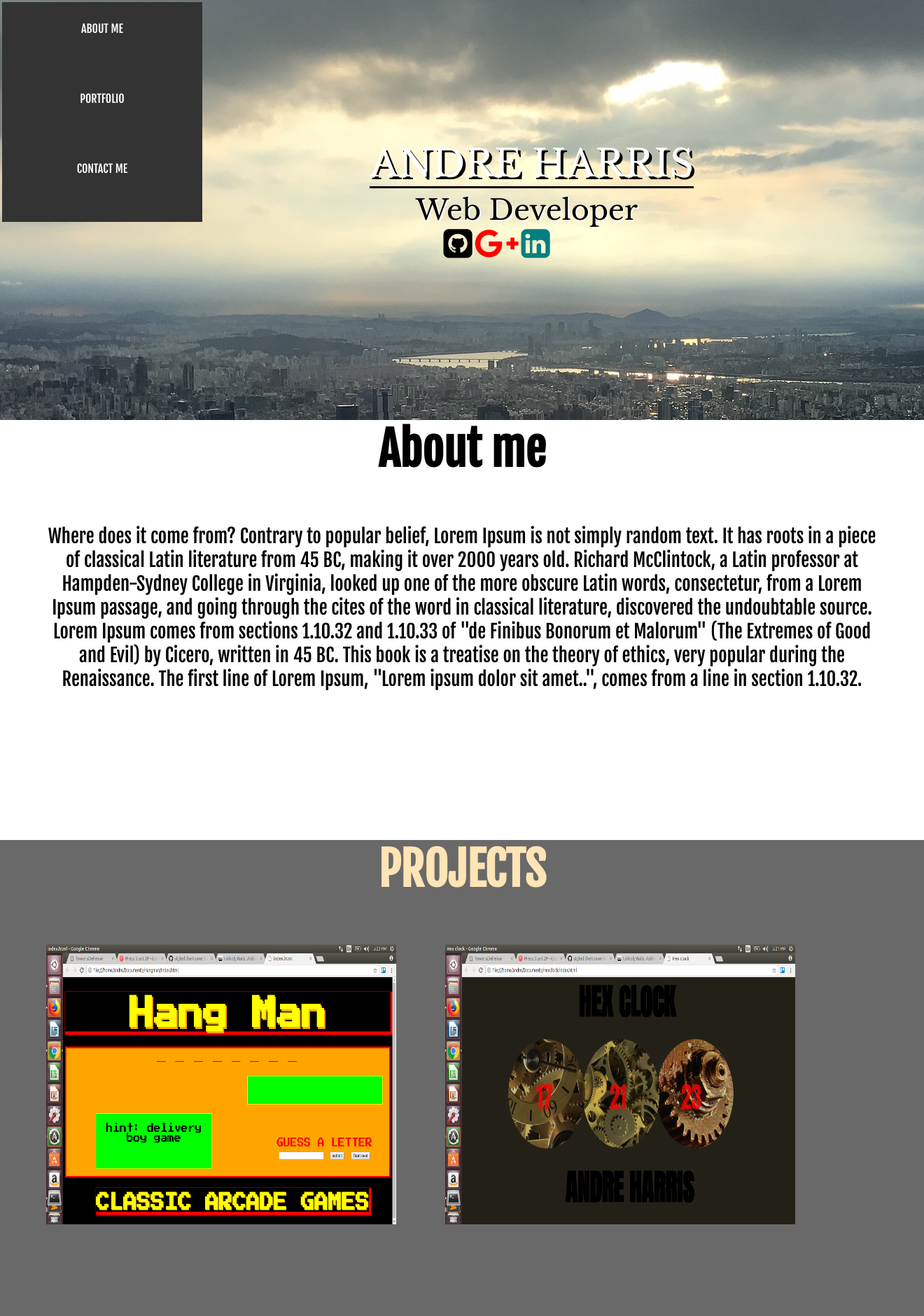
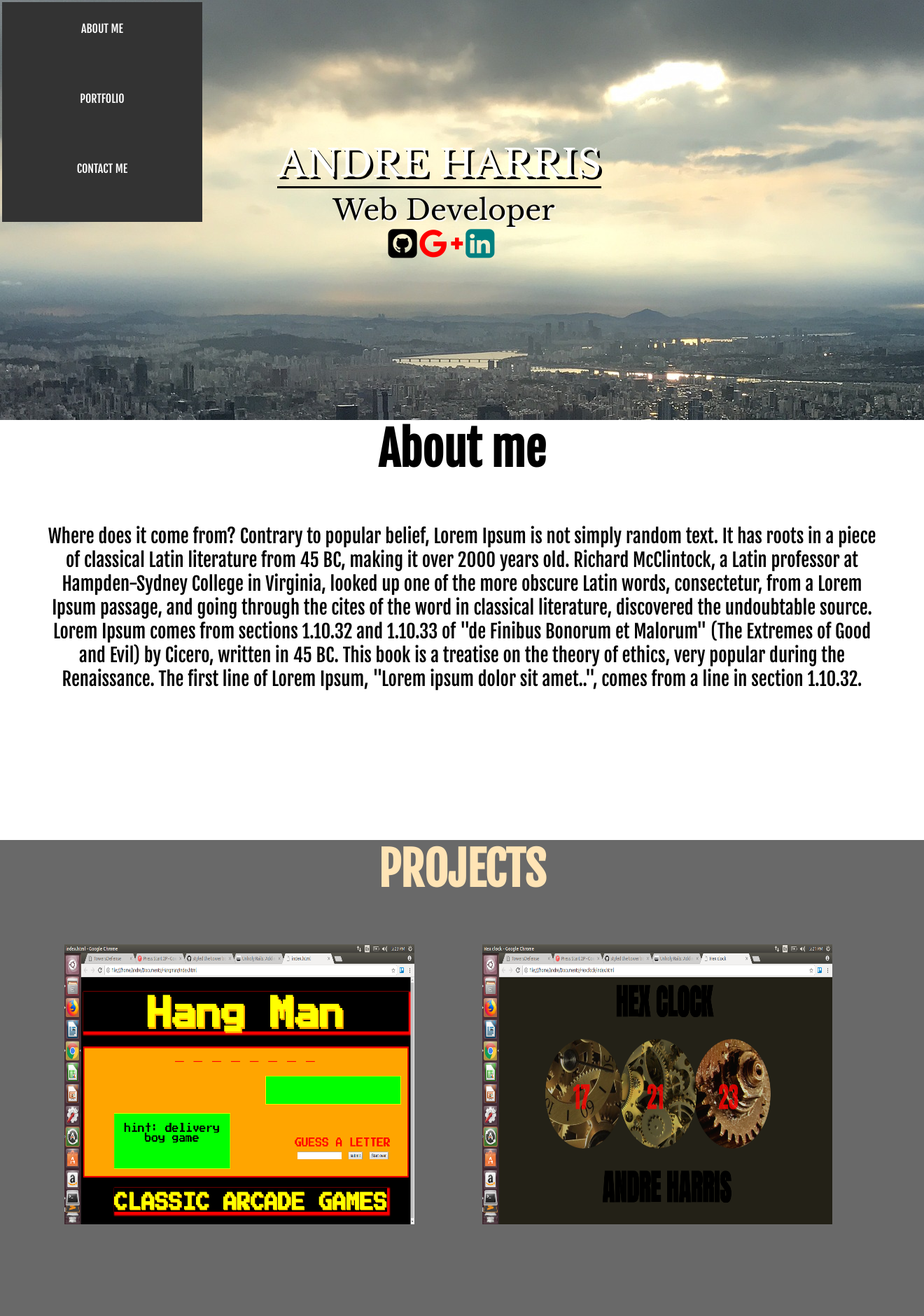
Before and after one commit to aharris4723/Portfolio, a PHP site: page / in a window 1320 px wide. Shown: the top 1880 px of the page at 70% size. Run offline with PHP 8.4, Linux system fonts and the light colour scheme; some libraries are stand-ins or nearby versions.

Commit message:
new postioning

```diff
--- a/index.css
+++ b/index.css
@@ -53,13 +53,13 @@ h1{
 #main-photo{
 	height: 400px;
 	width: 400px;
-	border-radius: 50%;
+	border-radius: 60%;
 	background-image: url('profile.jpg');
 	background-position: center;
 	background-repeat: no-repeat;
 	position: absolute;
 	top:100px;
-	left: 70%;
+	left: 67vmax;
 	opacity: .1%;
 	box-shadow: 5px 5px 5px 5px black;
 
@@ -71,7 +71,7 @@ h1{
 	font-size:40pt;
 	position: absolute;
 	top:200px;
-	left: 40%;
+	left: 30vmax;
 	border-bottom: 3px solid black
 
 
@@ -82,7 +82,7 @@ h1{
 	font-size:30pt;
 	position: absolute;
 	top:275px;
-	left: 45%;
+	left: 36vmax;
 	text-shadow: 2px 2px white;
 
 
@@ -125,7 +125,8 @@ h1{
 
 }
 #language_icons{
-	margin-left: 30%;
+	margin-left: 20vmax;
+	margin-top:6vmax;
 }
 .devicon-html5-plain-wordmark{
 	font-size: 2rem;
@@ -160,7 +161,7 @@ h1{
 }
 
 #icons{
-	margin-left: 48vmax;
+	margin-left: 42vmax;
 	margin-right: auto;
 }
 #proj_title{
@@ -175,7 +176,7 @@ h1{
 	width: 500px;
 	display: inline-block;
 	margin-top:5%;
-	margin-left: 5%;
+	margin-left: 7vmax;
 	margin-bottom: 5%;
 	background-color: #FFE4B5;
 }
@@ -216,5 +217,5 @@ h1{
 	background-color: #708090;
 }
 .devicon-html5-plain-wordmark{
-	font-size: 10rem;
+	font-size: 5rem;
 }
--- a/index.html
+++ b/index.html
@@ -68,7 +68,7 @@ Contrary to popular belief, Lorem Ipsum is not simply random text. It has roots
 
 </div>
 
-<div id="contact">
+<!-- <div id="contact">
 
 	<h1 id="cont_title">CONTACT ME</h1>
 
@@ -76,7 +76,7 @@ Contrary to popular belief, Lorem Ipsum is not simply random text. It has roots
 </div>
 
 
-
+ -->
 
 
 
```
